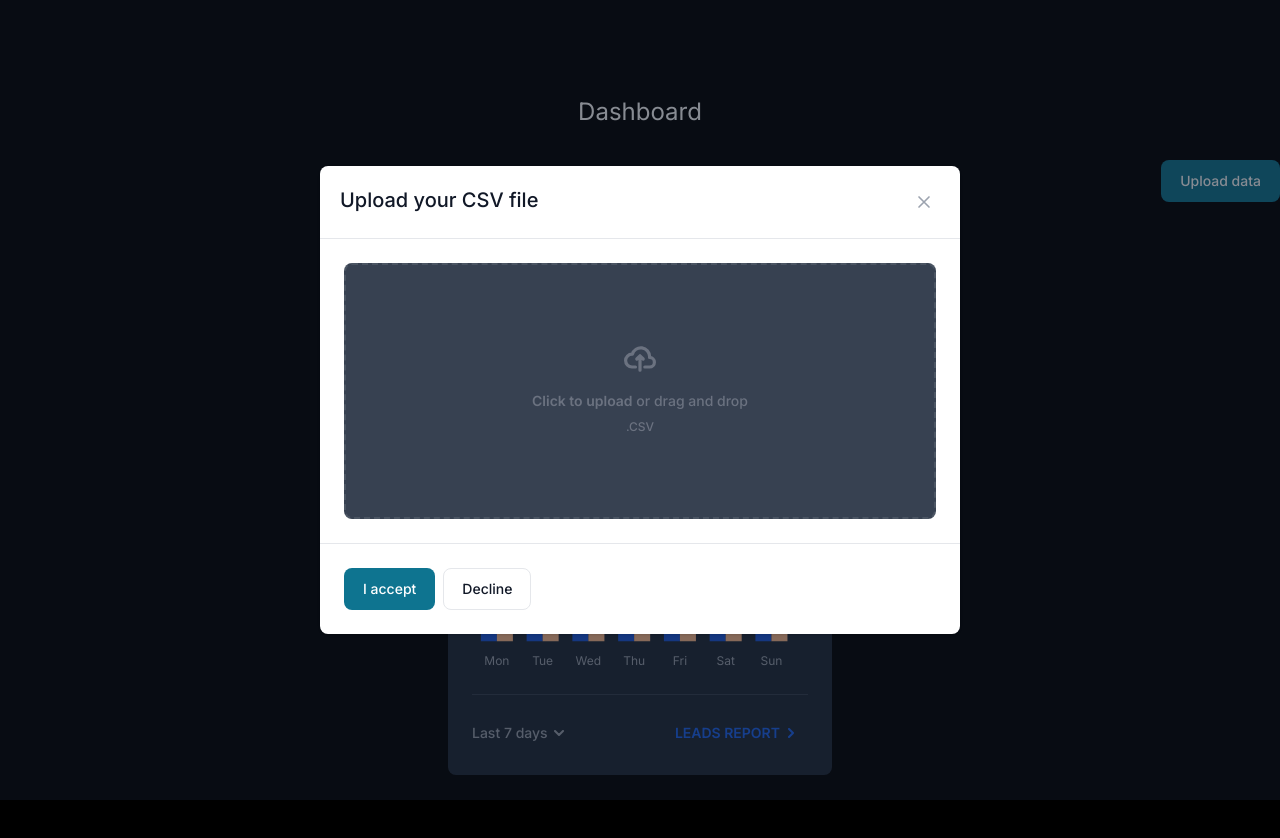
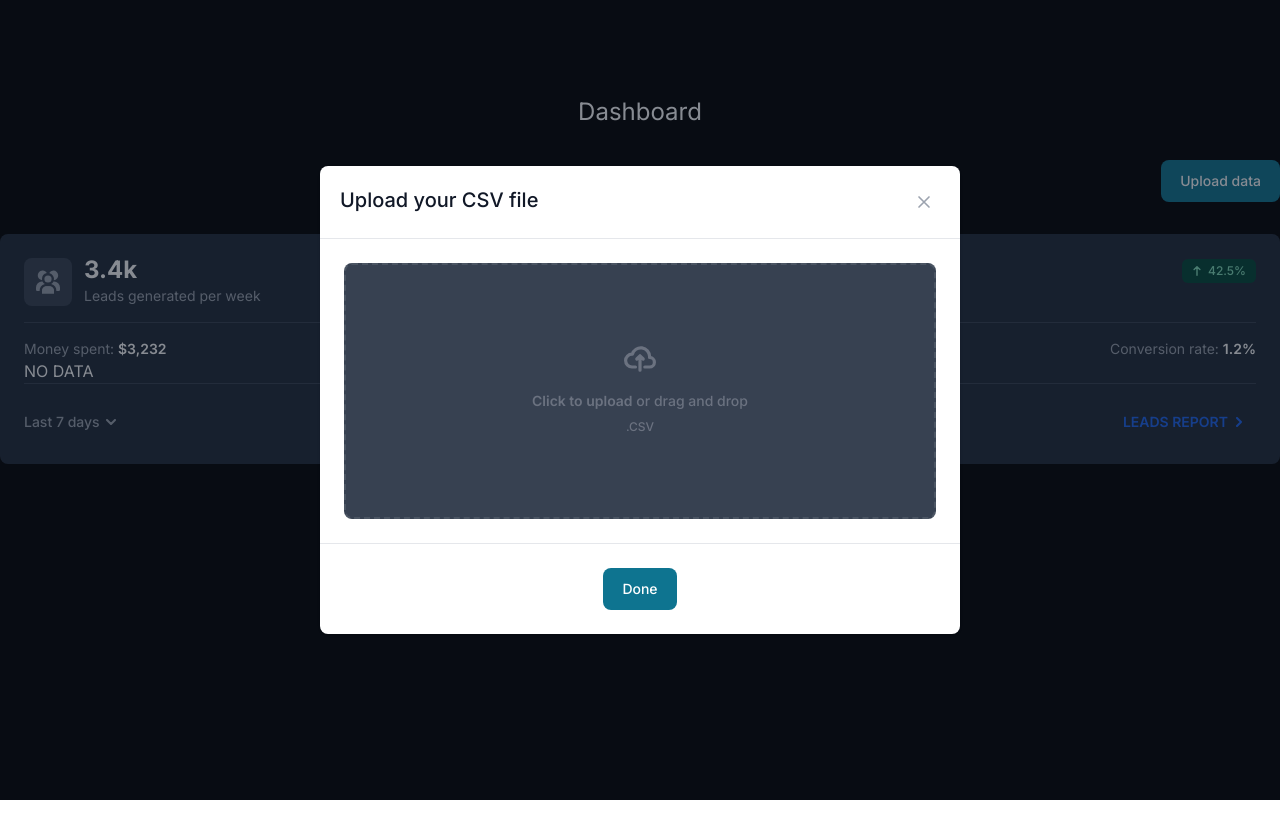
Before and after one commit to microboxlabs/nextjs-metrics-viewer, a Next.js app in the folder nextjs-metrics-viewer/: page / in a window 1280 px wide. Both pictures are taken after a click on the button "Upload data". Shown: the top 838 px of the page. After the commit the page ends 800 px from the top, so only its background shows below. Built offline with nearby package versions, Linux system fonts and the light colour scheme.

Commit message:
updated chart when data uploaded

```diff
--- a/nextjs-metrics-viewer/components/MetricsChart.tsx
+++ b/nextjs-metrics-viewer/components/MetricsChart.tsx
@@ -1,6 +1,6 @@
 export default function MetricsChart() {
   return (
-    <div className="w-full max-w-sm rounded-lg  bg-gray-800 p-4 shadow md:p-6">
+    <div className="w-full rounded-lg  bg-gray-800 p-4 shadow md:p-6">
       <div className="mb-4 flex justify-between border-b  border-gray-700 pb-4">
         <div className="flex items-center">
           <div className="me-3 flex size-12 items-center justify-center rounded-lg bg-gray-700">
@@ -61,10 +61,11 @@ export default function MetricsChart() {
         </dl>
       </div>
 
-      <div id="column-chart"></div>
+      <div id="column-chart" className="w-full">
+        <span className="text-white">NO DATA</span>
+      </div>
       <div className="grid grid-cols-1 items-center justify-between border-t border-gray-700">
         <div className="flex items-center justify-between pt-5">
-          {/* <!-- Button --> */}
           <button
             id="dropdownDefaultButton"
             data-dropdown-toggle="lastDaysdropdown"
@@ -89,7 +90,6 @@ export default function MetricsChart() {
               />
             </svg>
           </button>
-          {/* <!-- Dropdown menu --> */}
           <div
             id="lastDaysdropdown"
             className="z-10 hidden w-44 divide-y divide-gray-100 rounded-lg  bg-gray-700 shadow"
--- a/nextjs-metrics-viewer/components/MetricsSection.tsx
+++ b/nextjs-metrics-viewer/components/MetricsSection.tsx
@@ -6,11 +6,10 @@ import UploadDataModal from "@/components/UploadDataModal";
 
 export default function MetricsSection() {
   const [options, setOptions] = useState({
-    colors: ["#1A56DB", "#FDBA8C"],
+    colors: ["#84b6f4", "#fdfd96", "#77dd77", "#ff6961", "#fdcae1"],
     series: [
       {
         name: "Organic",
-        color: "#1A56DB",
         data: [
           { x: "Mon", y: 231 },
           { x: "Tue", y: 122 },
@@ -23,7 +22,6 @@ export default function MetricsSection() {
       },
       {
         name: "Social media",
-        color: "#FDBA8C",
         data: [
           { x: "Mon", y: 232 },
           { x: "Tue", y: 113 },
@@ -37,7 +35,7 @@ export default function MetricsSection() {
     ],
     chart: {
       type: "bar",
-      height: "320px",
+      height: "420px",
       fontFamily: "Inter, sans-serif",
       toolbar: {
         show: false,
@@ -84,7 +82,7 @@ export default function MetricsSection() {
       enabled: false,
     },
     legend: {
-      show: false,
+      show: true,
     },
     xaxis: {
       floating: false,
@@ -110,18 +108,76 @@ export default function MetricsSection() {
     },
   });
 
-  useEffect(() => {
+  // useEffect(() => {
+  //   const chartElement = document.getElementById("column-chart");
+  //   if (chartElement && typeof ApexCharts !== "undefined") {
+  //     chartElement.innerHTML = "";
+  //     const chart = new ApexCharts(chartElement, options);
+  //     chart.render();
+  //   }
+  // }, []);
+
+  interface formattedSeries {
+    name: string;
+    data: { x: string; y: string }[];
+  }
+
+  enum Headers {
+    Date = "Date",
+    Category = "Category",
+    Value = "Value",
+  }
+
+  const updateOptions = (data: string, groupByKey = Headers.Category) => {
+    const text = data.split("\r\n");
+    const headers = text.shift()?.split(",");
+    const splittedData = text.map((row) => {
+      let obj: { [key in Headers]?: string } = {};
+      const values = row.split(",");
+      headers?.forEach((header, index) => {
+        if (Object.values(Headers).includes(header as Headers)) {
+          obj[header as Headers] = values[index] ?? "";
+        }
+      });
+      return obj;
+    });
+
+    const mapData = new Map<string, formattedSeries>();
+
+    splittedData.forEach((row) => {
+      const category = row[groupByKey];
+      if (!category) return;
+      if (!mapData.has(category)) {
+        mapData.set(category, {
+          name: category,
+          data: [],
+        });
+      }
+      if (!row[Headers.Date] || !row[Headers.Value]) return;
+      mapData
+        .get(category)
+        ?.data.push({ x: row[Headers.Date], y: row[Headers.Value] });
+    });
+    const dataSeries = Array.from(mapData.values()) as [];
+
+    setOptions((prev) => ({ ...prev, series: dataSeries }));
+  };
+
+  const updateChart = () => {
     const chartElement = document.getElementById("column-chart");
     if (chartElement && typeof ApexCharts !== "undefined") {
       chartElement.innerHTML = "";
       const chart = new ApexCharts(chartElement, options);
       chart.render();
     }
-  }, [options]);
+  };
 
   return (
     <section className="flex w-full max-w-screen-xl flex-col items-center gap-8">
-      <UploadDataModal />
+      <UploadDataModal
+        updateOptions={updateOptions}
+        updateChart={updateChart}
+      />
       <MetricsChart />
     </section>
   );
--- a/nextjs-metrics-viewer/components/UploadDataModal.tsx
+++ b/nextjs-metrics-viewer/components/UploadDataModal.tsx
@@ -1,7 +1,13 @@
 import { Button, Modal, FileInput, Label } from "flowbite-react";
 import { useState } from "react";
 
-export default function UploadDataModal() {
+export default function UploadDataModal({
+  updateOptions,
+  updateChart,
+}: {
+  updateOptions: (data: string) => void;
+  updateChart: () => void;
+}) {
   const [openModal, setOpenModal] = useState(false);
 
   const readFile = (event: React.FormEvent<HTMLInputElement>) => {
@@ -13,10 +19,11 @@ export default function UploadDataModal() {
       alert("Please upload a CSV file");
       return;
     }
+
     const reader = new FileReader();
     reader.readAsText(file);
     reader.onload = () => {
-      console.log(reader.result);
+      updateOptions(reader.result as string);
     };
   };
 
@@ -63,10 +70,14 @@ export default function UploadDataModal() {
             </Label>
           </div>
         </Modal.Body>
-        <Modal.Footer>
-          <Button onClick={() => setOpenModal(false)}>I accept</Button>
-          <Button color="gray" onClick={() => setOpenModal(false)}>
-            Decline
+        <Modal.Footer className="flex w-full justify-center">
+          <Button
+            onClick={() => {
+              setOpenModal(false);
+              updateChart();
+            }}
+          >
+            Done
           </Button>
         </Modal.Footer>
       </Modal>
```
